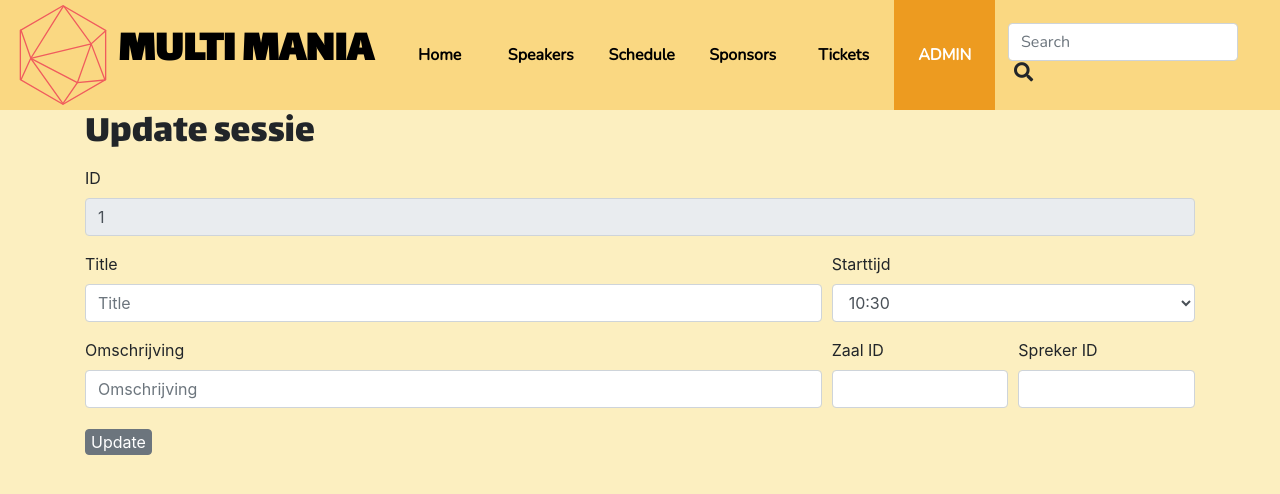
After one commit to LouisMortier/wpl2-conference, a PHP site: page /admin/update_sessie_gui.php?id=1 in a window 1280 px wide. The commit adds this page. Shown: the top 494 px of the page. Run offline with PHP 8.4, Linux system fonts and the light colour scheme; tables that the repository leaves empty or names only in its code hold one stand-in row (values such as "Sample post"); some libraries are stand-ins or nearby versions.

Commit message:
php klaar minus foreign key constraint

```diff
--- a/admin/sessie.php
+++ b/admin/sessie.php
@@ -115,6 +115,7 @@ if (!$result = $mysqli->query($sql)) {
     <section id="overview">
         <h1>Alle sessies</h1>
         <a href="add_sessie.html" class="btn btn-primary">ADD</a>
+        <p><br /></p>
         <table class="table table-striped">
             <thead class="thead-dark">
             <tr>
@@ -211,7 +212,7 @@ if (!$result = $mysqli->query($sql)) {
 
 
 
-                echo "<td><a href='delete.php?id=".$sesID."'>delete</a>  - <a href='editgui.php?id=".$sesID."'>edit</a> </td>";
+                echo "<td><a href='delete_sessie.php?id=".$sesID."'>delete</a>  - <a href='update_sessie_gui.php?id=".$sesID."'>edit</a> </td>";
                 echo "</tr>";
             }?>
             </tbody>
--- /dev/null
+++ b/admin/update_sessie_gui.php
@@ -0,0 +1,168 @@
+<?php
+date_default_timezone_set("Europe/Brussels");
+error_reporting(E_ALL);
+ini_set('display_errors', 'On');
+
+include('../scripts/database.php');
+
+if (isset($_GET["id"]) == true) {
+   $idsessie = $_GET["id"];
+}else{
+    echo "Querystring ontbreekt";
+    exit;
+}
+?>
+
+<!DOCTYPE html>
+<html lang="en">
+  <head>
+    <title>Multi Mania</title>
+    <!-- Required meta tags -->
+    <meta charset="utf-8" />
+    <meta
+      name="viewport"
+      content="width=device-width, initial-scale=1, shrink-to-fit=no"
+    />
+
+    <!-- Bootstrap CSS -->
+    <link
+      rel="stylesheet"
+      href="https://stackpath.bootstrapcdn.com/bootstrap/4.3.1/css/bootstrap.min.css"
+      integrity="sha384-ggOyR0iXCbMQv3Xipma34MD+dH/1fQ784/j6cY/iJTQUOhcWr7x9JvoRxT2MZw1T"
+      crossorigin="anonymous"
+    />
+    <link
+      rel="stylesheet"
+      href="https://use.fontawesome.com/releases/v5.8.2/css/all.css"
+      integrity="sha384-oS3vJWv+0UjzBfQzYUhtDYW+Pj2yciDJxpsK1OYPAYjqT085Qq/1cq5FLXAZQ7Ay"
+      crossorigin="anonymous"
+    />
+    <link
+      href="https://fonts.googleapis.com/css?family=Nunito&display=swap"
+      rel="stylesheet"
+    />
+    <link
+      href="https://fonts.googleapis.com/css?family=Lalezar&display=swap"
+      rel="stylesheet"
+    />
+    <link rel="stylesheet" href="../style/style.css" />
+  </head>
+
+  <body>
+    <header>
+      <nav class="navbar navbar-expand-lg">
+        <a class="navbar-brand" href="../index.php">
+          <img
+            src="../img/multilogoicon.svg"
+            width="100"
+            height="100"
+            class="d-inline-block align-center"
+            alt=""
+          />
+          <span class="brandtitle">MULTI MANIA</span>
+        </a>
+        <button
+          class="navbar-toggler"
+          type="button"
+          data-toggle="collapse"
+          data-target="#navbarSupportedContent"
+          aria-controls="navbarSupportedContent"
+          aria-expanded="false"
+          aria-label="Toggle navigation"
+        >
+          <span class="navbar-toggler-icon"></span>
+        </button>
+
+        <div class="collapse navbar-collapse" id="navbarSupportedContent">
+          <ul class="navbar-nav mr-auto">
+            <li class="nav-item">
+              <a class="nav-link" href="../index.php"
+                >Home</a
+              >
+            </li>
+            <li class="nav-item">
+              <a class="nav-link" href="../overzicht_spreker.php">Speakers</a>
+            </li>
+            <li class="nav-item">
+              <a class="nav-link" href="../overzicht_zalen.php">Schedule</a>
+            </li>
+            <li class="nav-item">
+              <a class="nav-link" href="#">Sponsors</a>
+            </li>
+            <li class="nav-item">
+              <a class="nav-link" href="#">Tickets</a>
+            </li>
+            <li class="nav-item active">
+              <a class="nav-link" href="sessie.php">ADMIN</a>
+            </li>
+          </ul>
+          <form class="form-inline my-2 my-lg-0">
+            <input
+              class="form-control mr-sm-2"
+              type="search"
+              placeholder="Search"
+              aria-label="Search"
+            />
+            <button class="btn   my-2 my-sm-0" type="submit">
+              <i class="fas fa-search"></i>
+            </button>
+          </form>
+        </div>
+      </nav>
+    </header>
+
+    <main>
+    <section class="container">
+        <h1>Update sessie</h1>
+        <form method="post" action="update_sessie.php"  class="form-row">
+            <div class="form-group col-12">
+                <label for="title">ID</label>
+                <input type="text" class="form-control" name="idsessie" readonly value="<?php print($idsessie)?>">
+            </div>
+
+            <div class="form-group col-8">
+                <label for="title">Title</label>
+                <input type="text" class="form-control" name="title" placeholder="Title">
+            </div>
+
+            <div class="form-group col-4">
+                <label for="start">Starttijd</label>
+                <select class="form-control" id="start" name="start">
+                    <option>10:30</option>
+                    <option>11:30</option>
+                    <option>12:30</option>
+                    <option>14:00</option>
+                    <option>15:00</option>
+                    <option>16:00</option>
+                    <option>17:00</option>
+                </select>
+            </div>
+
+            <div class="form-group col-8">
+                <label for="bio">Omschrijving</label>
+                <input type="text" class="form-control" name="bio" placeholder="Omschrijving">
+            </div>
+
+            <div class="form-group col">
+                <label for="zaal">Zaal ID</label>
+                <input type="number" class="form-control" name="zaal" id="zaal">
+            </div>
+            <div class="form-group col">
+                <label for="spreker">Spreker ID</label>
+                <input type="number" class="form-control" name="spreker" id="spreker">
+            </div>
+
+            <div class="form-group col-12">
+                <input type="submit" class="btn btn-secondary" name="submit" value="Update">
+            </div>
+        </form>
+    </section>
+</main>
+
+<!-- jQuery (necessary for Bootstrap's JavaScript plugins) -->
+<script src="https://ajax.googleapis.com/ajax/libs/jquery/1.12.4/jquery.min.js"></script>
+<script src="https://maxcdn.bootstrapcdn.com/bootstrap/3.3.7/js/bootstrap.min.js"
+        integrity="sha384-Tc5IQib027qvyjSMfHjOMaLkfuWVxZxUPnCJA7l2mCWNIpG9mGCD8wGNIcPD7Txa"
+        crossorigin="anonymous"></script>
+</body>
+</html>
```
Also changed, not shown: admin/add_sessie.html (+6 -6 lines), admin/delete_sessie.php (+33 -0 lines), admin/update_sessie.php (+40 -0 lines).
